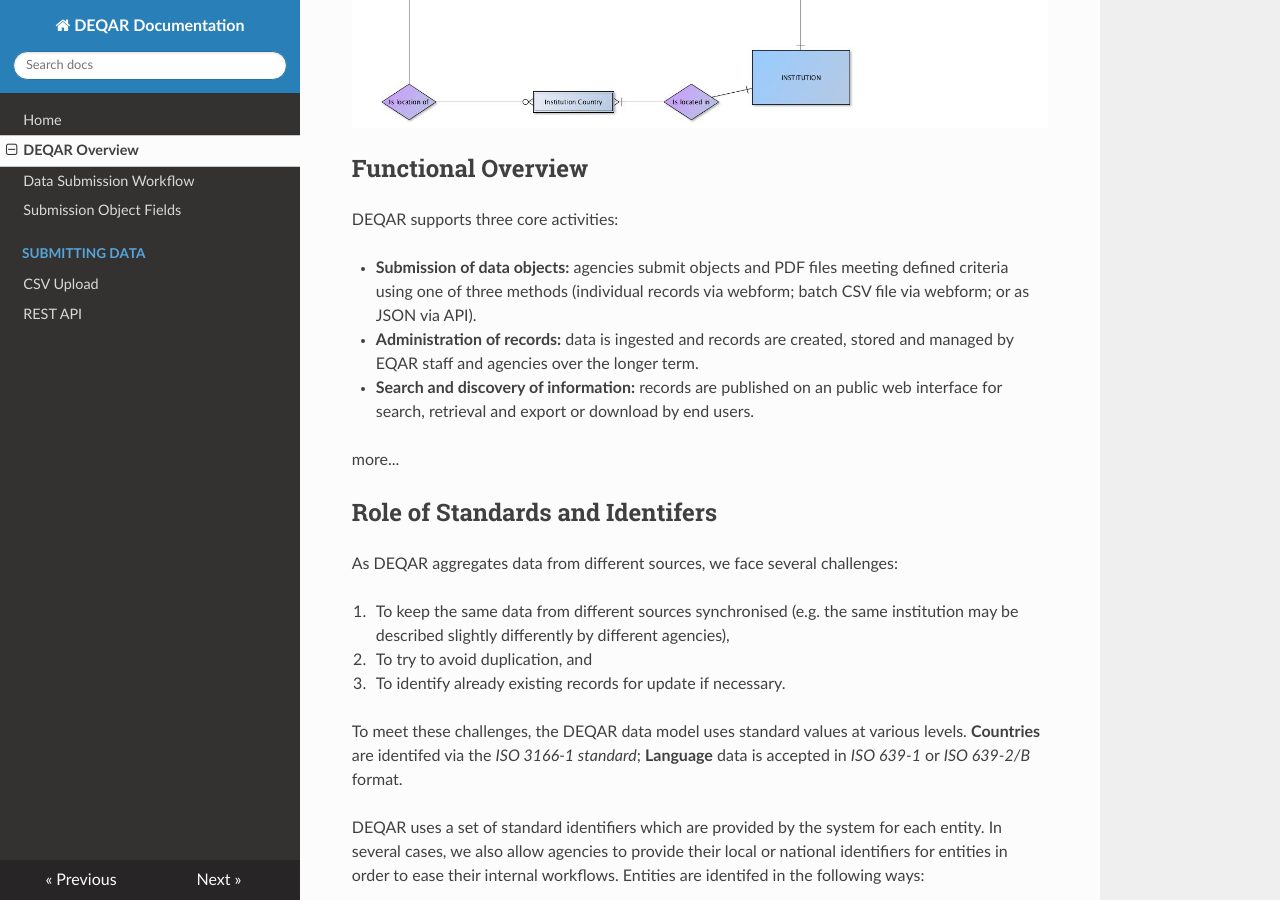
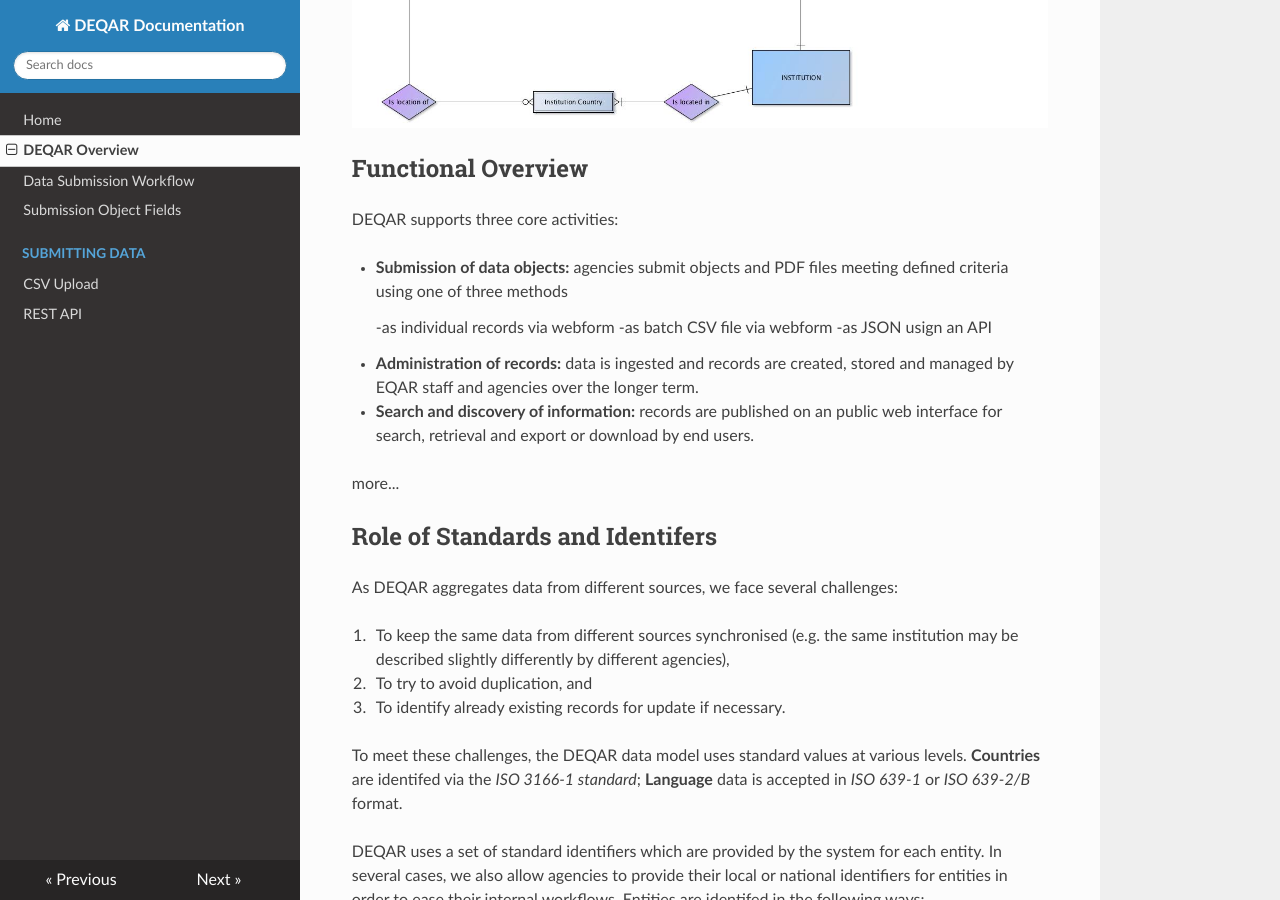
Before and after one commit to EQAR/deqar-docs, an MkDocs documentation site: the page built from docs/DEQAR_overview.md, in a window 1280 px wide and 900 px high, scrolled down 1657 px. Built offline with MkDocs 1.6.1, drawn with Linux system fonts in a browser that asks for light colours; nearby versions of some CDN libraries; old or Windows-style settings are respelled for this version of MkDocs; some of the changed text lies outside the part shown.

Commit message:
Update DEQAR_overview.md

```diff
--- a/docs/DEQAR_overview.md
+++ b/docs/DEQAR_overview.md
@@ -15,7 +14,12 @@
 -------------------
 DEQAR supports three core activities:
 
-- **Submission of data objects:** agencies submit objects and PDF files meeting defined criteria using one of three methods (individual records via webform; batch CSV file via webform; or as JSON via API).
+- **Submission of data objects:** agencies submit objects and PDF files meeting defined criteria using one of three methods
+
+    -as individual records via webform
+    -as batch CSV file via webform
+    -as JSON usign an API
+
 - **Administration of records:** data is ingested and records are created, stored and managed by EQAR staff and agencies over the longer term.
 - **Search and discovery of information:** records are published on an public web interface for search, retrieval and export or download by end users.
 
```
Also changed, not shown: other parts of docs/DEQAR_overview.md (+2 -3 lines).
